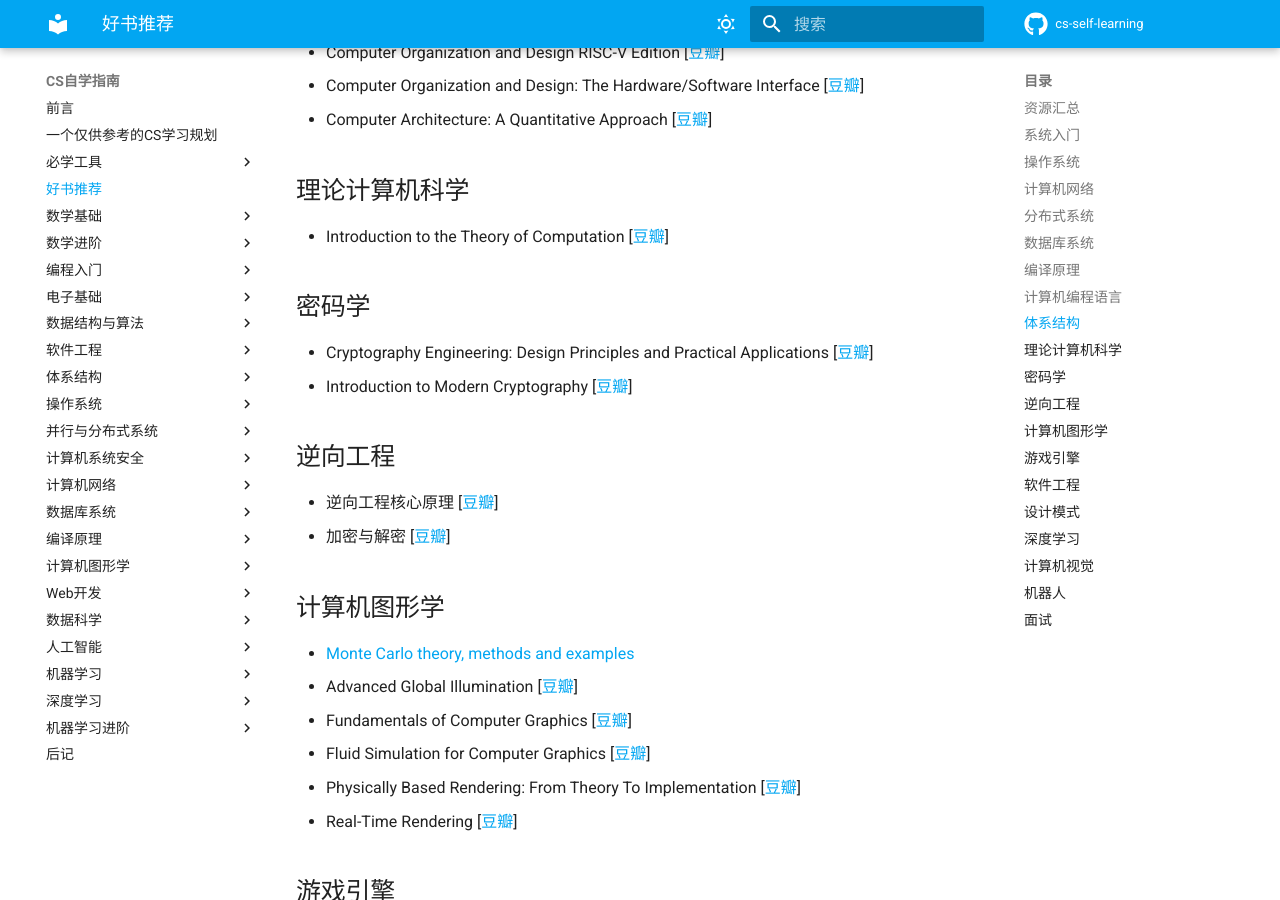
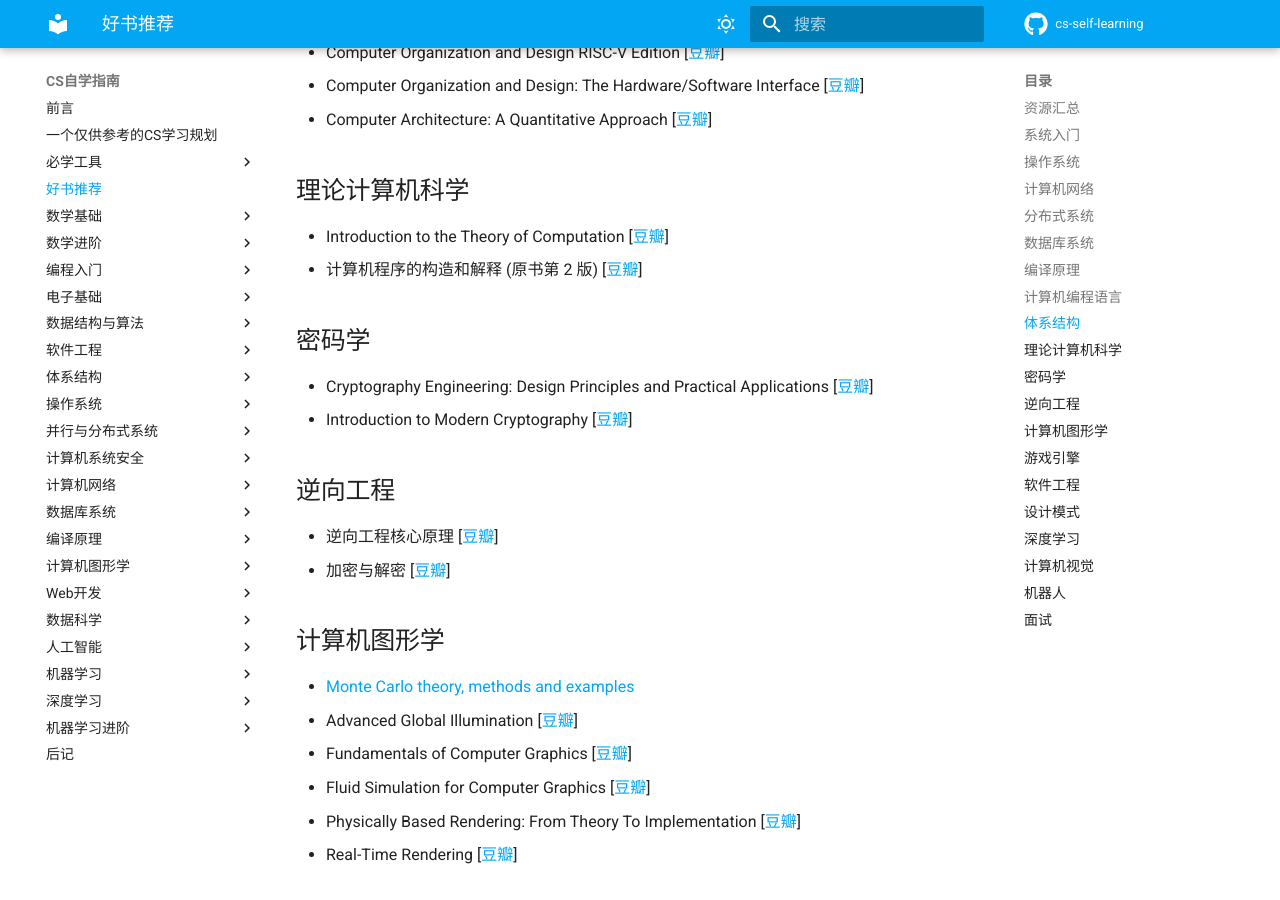
Before and after one commit to PKUFlyingPig/cs-self-learning, an MkDocs documentation site: the page built from docs/好书推荐.md, in a window 1280 px wide and 900 px high, scrolled down 1845 px. Built offline with MkDocs 1.6.1 and Material for MkDocs 9.7.7, drawn with Linux system fonts in a browser that asks for light colours; comment, search, counter and statistics services are not loaded.

Commit message:
Add sicp in book recommendation

```diff
--- a/docs/好书推荐.md
+++ b/docs/好书推荐.md
@@ -71,6 +71,7 @@
 ## 理论计算机科学
 
 - Introduction to the Theory of Computation [[豆瓣](https://book.douban.com/subject/1852515/)]
+- 计算机程序的构造和解释 (原书第 2 版) [[豆瓣](https://book.douban.com/subject/1148282/)]
 
 ## 密码学
 
```
